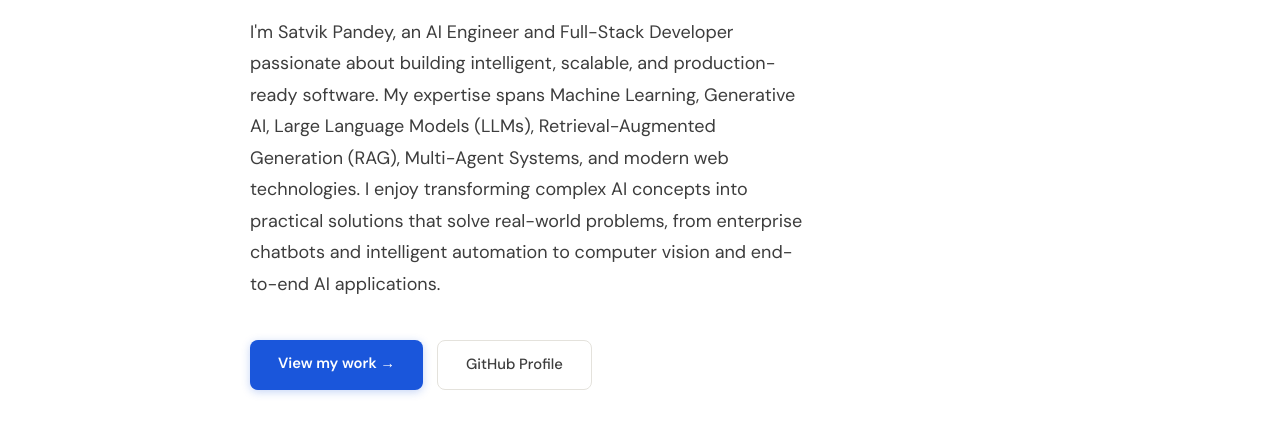
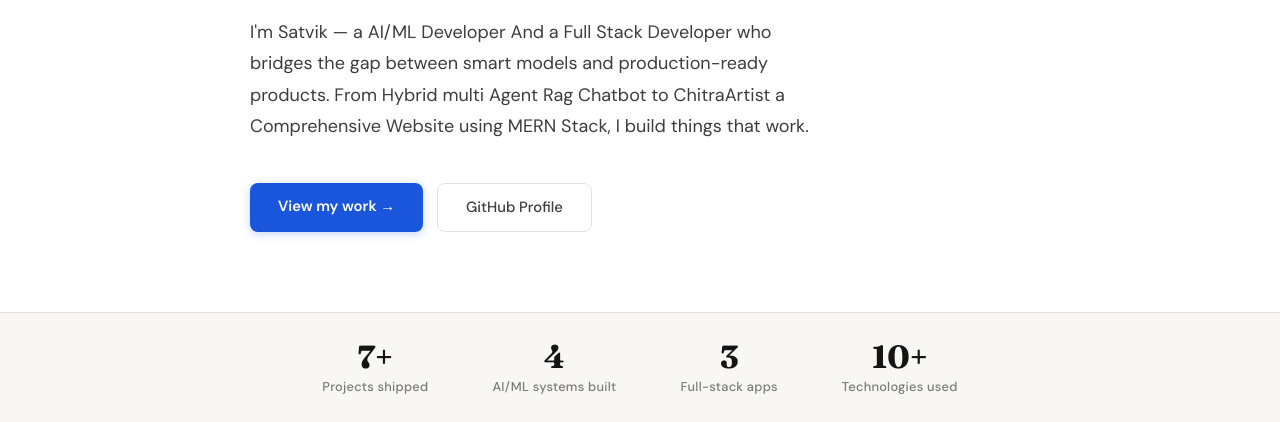
Before and after one commit to satvik078/satvik078, a plain HTML site: page index.html in a window 1280 px wide. Shown: the part 378-800 px from the top of the page. Drawn offline with nearby package versions, Linux system fonts and the light colour scheme.

Commit message:
File updated

```diff
--- a/index.html
+++ b/index.html
@@ -487,7 +487,7 @@
 <section class="hero">
   <div class="hero-eyebrow">Available for opportunities</div>
   <h1>Building <em>intelligent</em><br>systems that matter.</h1>
-  <p class="hero-sub">I'm Satvik Pandey, an AI Engineer and Full-Stack Developer passionate about building intelligent, scalable, and production-ready software. My expertise spans Machine Learning, Generative AI, Large Language Models (LLMs), Retrieval-Augmented Generation (RAG), Multi-Agent Systems, and modern web technologies. I enjoy transforming complex AI concepts into practical solutions that solve real-world problems, from enterprise chatbots and intelligent automation to computer vision and end-to-end AI applications.
+  <p class="hero-sub">I'm Satvik — a AI/ML Developer And a Full Stack Developer who bridges the gap between smart models and production-ready products. From Hybrid multi Agent Rag Chatbot to  ChitraArtist a Comprehensive Website using MERN Stack, I build things that work.
 </p>
   <div class="hero-actions">
     <a href="#projects" class="btn-primary">View my work →</a>
```
